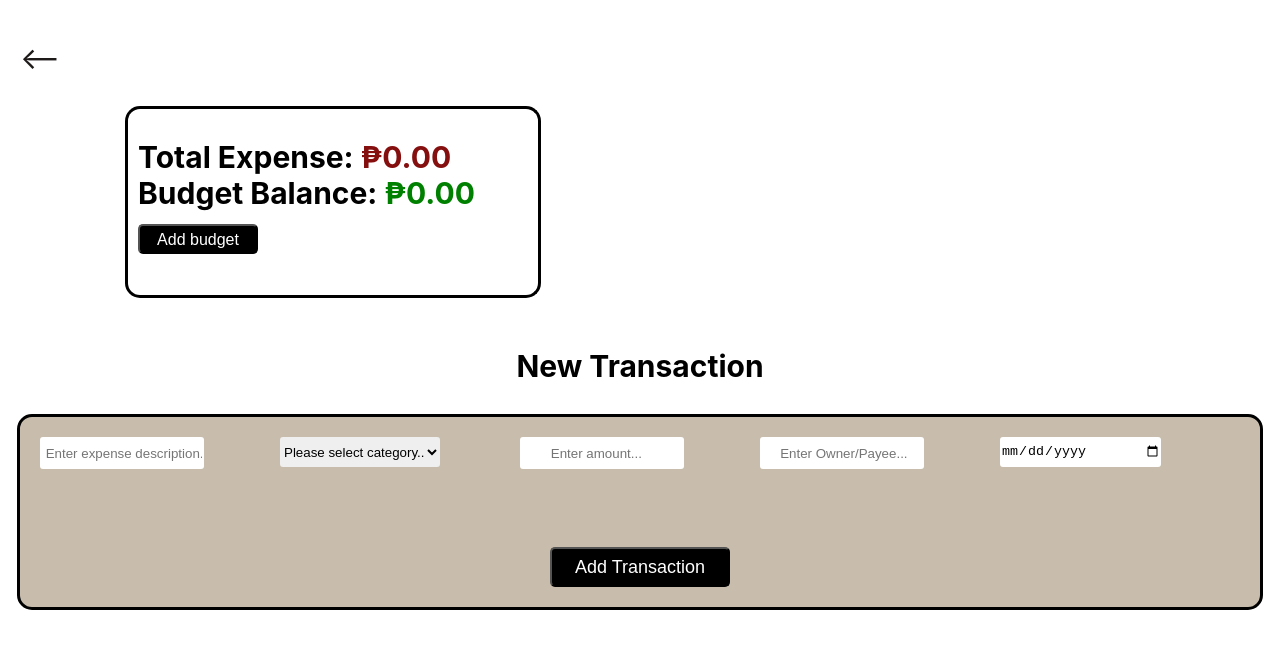
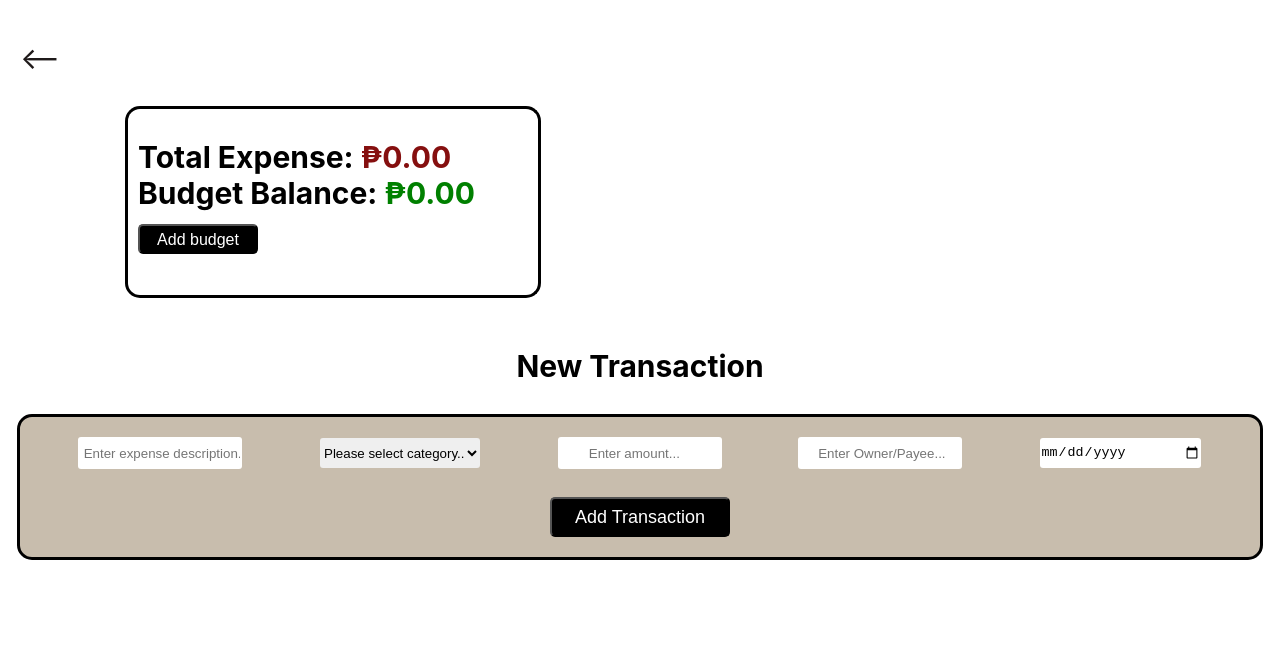
Before and after one commit to elainesanluis/bank-and-budget-app, a React (Create React App) app: page /new-transactions in a window 1280 px wide. Shown: the top 648 px of the page. Built offline with nearby package versions, Linux system fonts and the light colour scheme.

Commit message:
updated UI of new transaction page

```diff
--- a/src/Pages/NewTransactions-Budgetapp.css
+++ b/src/Pages/NewTransactions-Budgetapp.css
@@ -23,6 +23,7 @@
     background-color: rgba(135, 111, 75, 0.454);
     padding: 20px;
     width: 1200px;
+    height: 100px;
     max-width: 100%;
     max-height: 100%;
     border-radius: 15px;
@@ -168,3 +169,8 @@ body {
    align-items: center;
    margin-right: 5px;
 }
+
+.form-control {
+    display: flex;
+    justify-content: center;
+}
```
